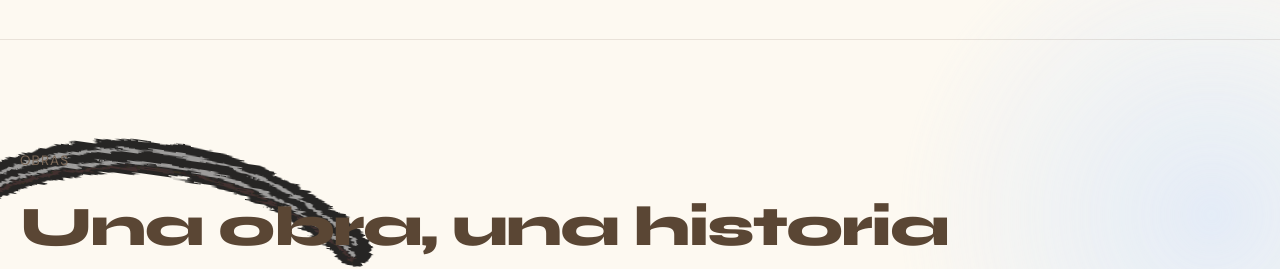
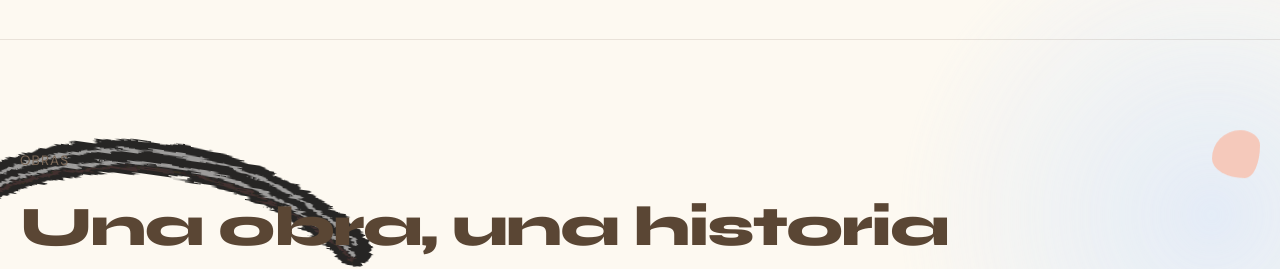
Before and after one commit to aylenfrisoli/proyecto-integrador-adaitw, a React (Vite) app in the folder frontend/: page / in a window 1280 px wide. Shown: the part 860-1129 px from the top of the page. Built offline with nearby package versions, Linux system fonts and the light colour scheme; no server answers.

Commit message:
Uso los colores nuevos en las formas de la sección de obras

```diff
--- a/frontend/src/components/ObrasList.jsx
+++ b/frontend/src/components/ObrasList.jsx
@@ -22,11 +22,11 @@ function ObrasList() {
   return (
     <section id="obras" className={`container ${styles.seccion}`}>
       {/* formas que asoman por los costados, donde queda lugar en blanco */}
-      <FormaDecorativa tipo="ovalo" color="lila" tamano="5rem" lado="izquierda" arriba="28%" />
-      <FormaDecorativa tipo="cuarto" color="melocoton" tamano="4rem" lado="derecha" arriba="62%" />
+      <FormaDecorativa tipo="ovalo" color="arena" tamano="5rem" lado="izquierda" arriba="28%" />
+      <FormaDecorativa tipo="cuarto" color="ocre" tamano="4rem" lado="derecha" arriba="62%" />
       <EncabezadoSeccion
         etiqueta="Obras"
-        forma={{ tipo: "gota", color: "rosa" }}
+        forma={{ tipo: "gota", color: "ladrillo" }}
         titulo="Una obra, una historia"
         descripcion="Pinturas, collages y bordados únicos, hechos a mano con mucho color."
       />
```
